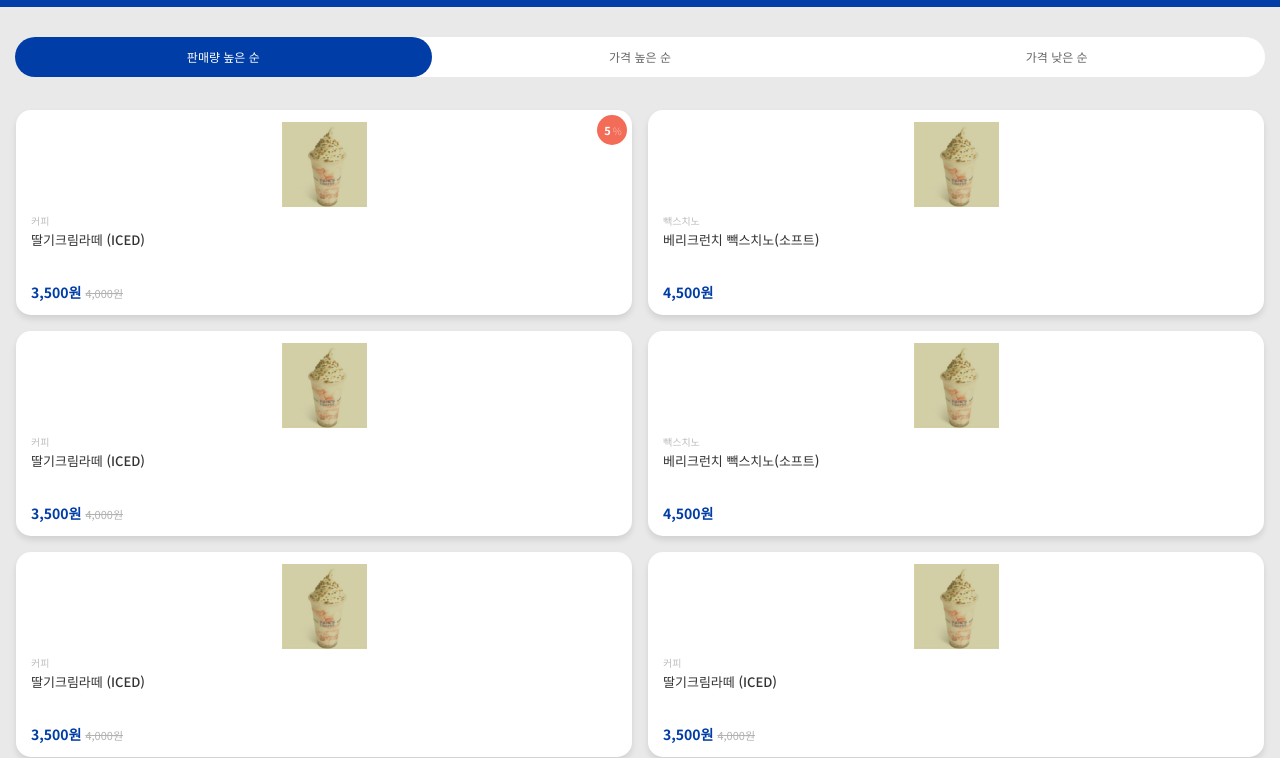
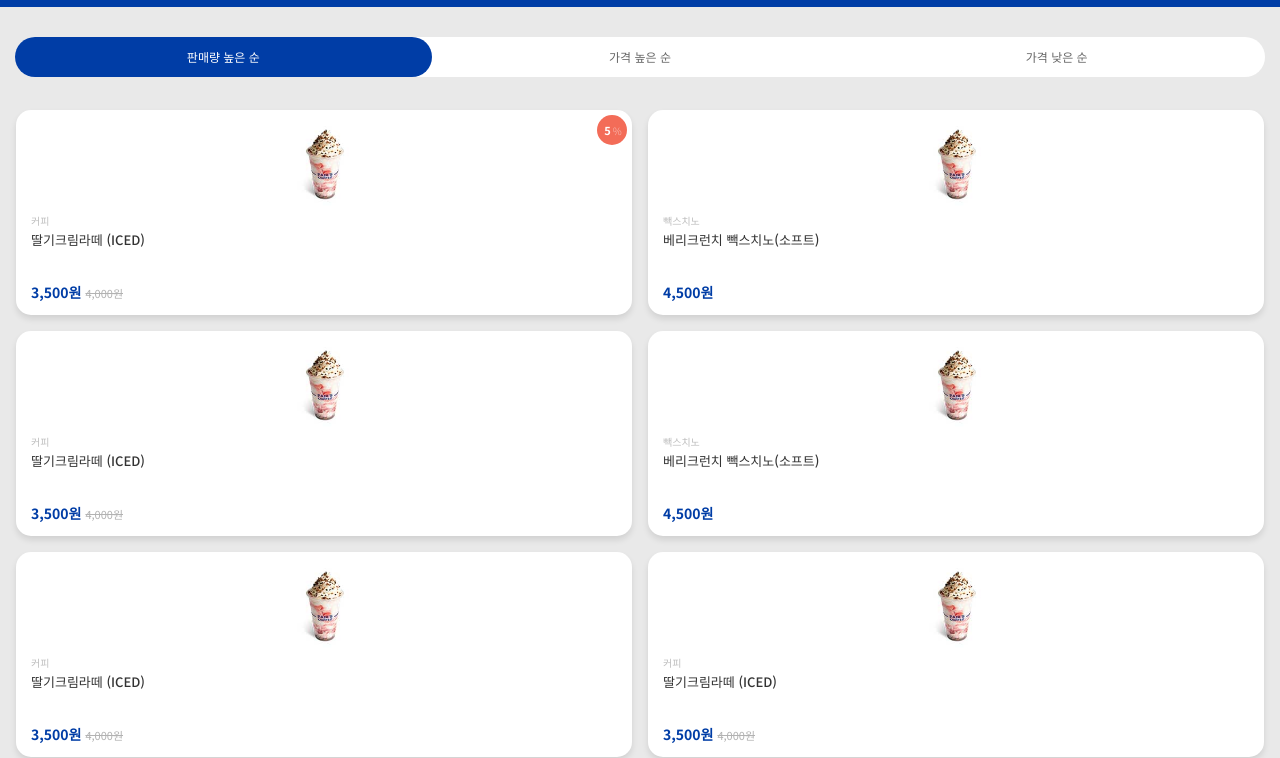
Before and after one commit to jjaekong/paikdabang, a plain HTML site: page recommend_list.html in a window 1280 px wide. Shown: the part 45-803 px from the top of the page. Drawn offline with Linux system fonts and the light colour scheme.

```diff
--- a/recommend_list.html
+++ b/recommend_list.html
@@ -39,7 +39,7 @@
                         var productItem = '<li>';
                         productItem += '<a class="product-item" href="product_details.html">';
                         productItem += '<div class="product-image">';
-                        productItem += '<img src="/images/img_product_dummy2.jpg">';
+                        productItem += '<img src="/images/img_product_dummy.jpg">';
                         productItem += '</div>';
                         productItem += '<div class="product-body">';
                         productItem += '<h6 class="product-category">커피</h6>';
@@ -93,7 +93,7 @@
                 <li>
                     <a class="product-item" href="product_details.html">
                         <div class="product-image">
-                            <img src="/images/img_product_dummy2.jpg">
+                            <img src="/images/img_product_dummy.jpg">
                         </div>
                         <div class="product-body">
                             <h6 class="product-category">커피</h6>
@@ -109,7 +109,7 @@
                 <li>
                     <a class="product-item" href="product_details.html">
                         <div class="product-image">
-                            <img src="/images/img_product_dummy2.jpg">
+                            <img src="/images/img_product_dummy.jpg">
                         </div>
                         <div class="product-body">
                             <h6 class="product-category">빽스치노</h6>
@@ -121,7 +121,7 @@
                 <li>
                     <a class="product-item" href="product_details.html">
                         <div class="product-image">
-                            <img src="/images/img_product_dummy2.jpg">
+                            <img src="/images/img_product_dummy.jpg">
                         </div>
                         <div class="product-body">
                             <h6 class="product-category">커피</h6>
@@ -133,7 +133,7 @@
                 <li>
                     <a class="product-item" href="product_details.html">
                         <div class="product-image">
-                            <img src="/images/img_product_dummy2.jpg">
+                            <img src="/images/img_product_dummy.jpg">
                         </div>
                         <div class="product-body">
                             <h6 class="product-category">빽스치노</h6>
@@ -145,7 +145,7 @@
                 <li>
                     <a class="product-item" href="product_details.html">
                         <div class="product-image">
-                            <img src="/images/img_product_dummy2.jpg">
+                            <img src="/images/img_product_dummy.jpg">
                         </div>
                         <div class="product-body">
                             <h6 class="product-category">커피</h6>
```
